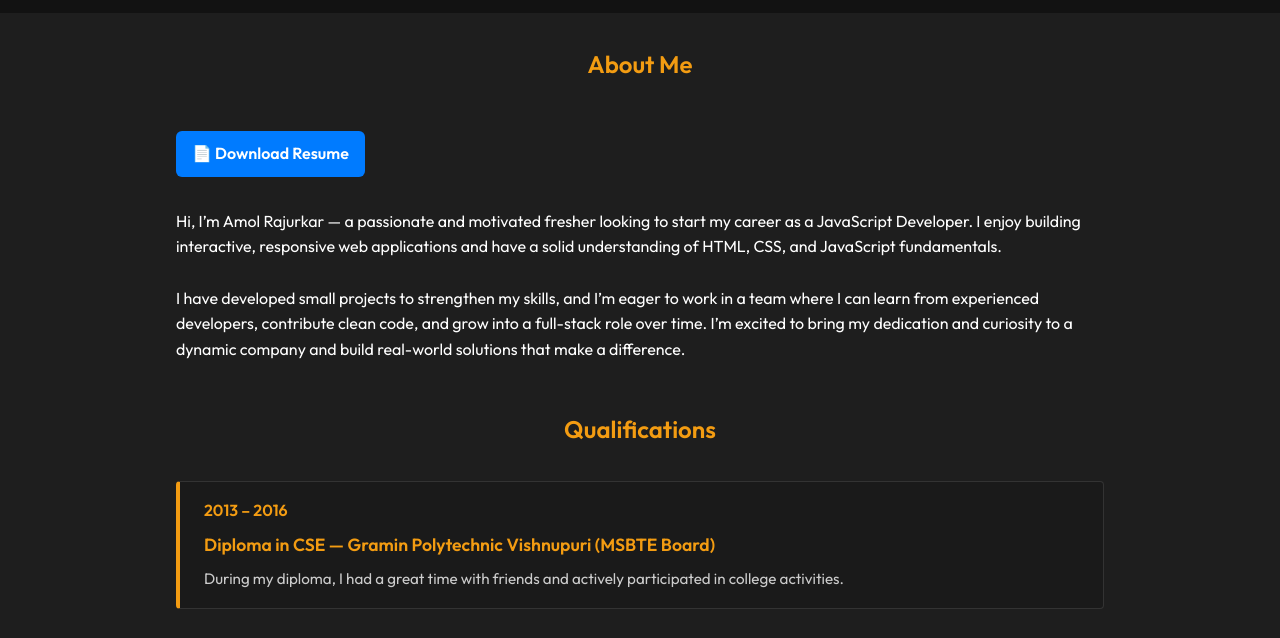
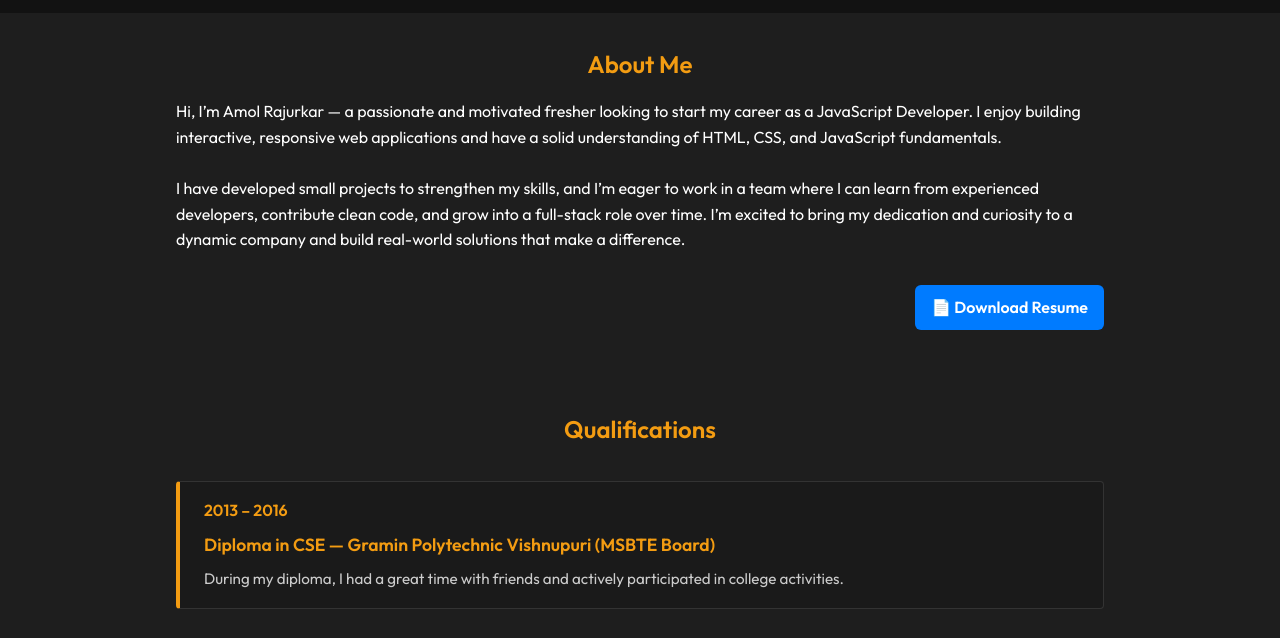
Before and after one commit to Amol-Rajurkar7/website, a plain HTML site: page index.html in a window 1280 px wide. Shown: the part 104-742 px from the top of the page. Drawn offline with Linux system fonts and the light colour scheme.

Commit message:
Update index.html

```diff
--- a/index.html
+++ b/index.html
@@ -35,7 +35,7 @@
 
   <main class="container">
     <section id="about">
-      <h2>About Me</h2><p><a href="finalresume amol.pdf" download class="btn">📄 Download Resume</a></p>
+      <h2>About Me</h2>
       <p>
          Hi, I’m Amol Rajurkar — a passionate and motivated fresher looking to start my
          career as a JavaScript Developer. I enjoy building interactive, responsive web applications and
@@ -44,7 +44,8 @@
          to work in a team where I can learn from experienced developers,
          contribute clean code, and grow into a full-stack role over time.
          I’m excited to bring my dedication and curiosity to a dynamic company
-         and build real-world solutions that make a difference.</p> </section>
+         and build real-world solutions that make a difference.</p>
+      <p style="text-align:right"><a href="finalresume amol.pdf" download class="btn">📄 Download Resume</a></p></section>
 
 
 
```
